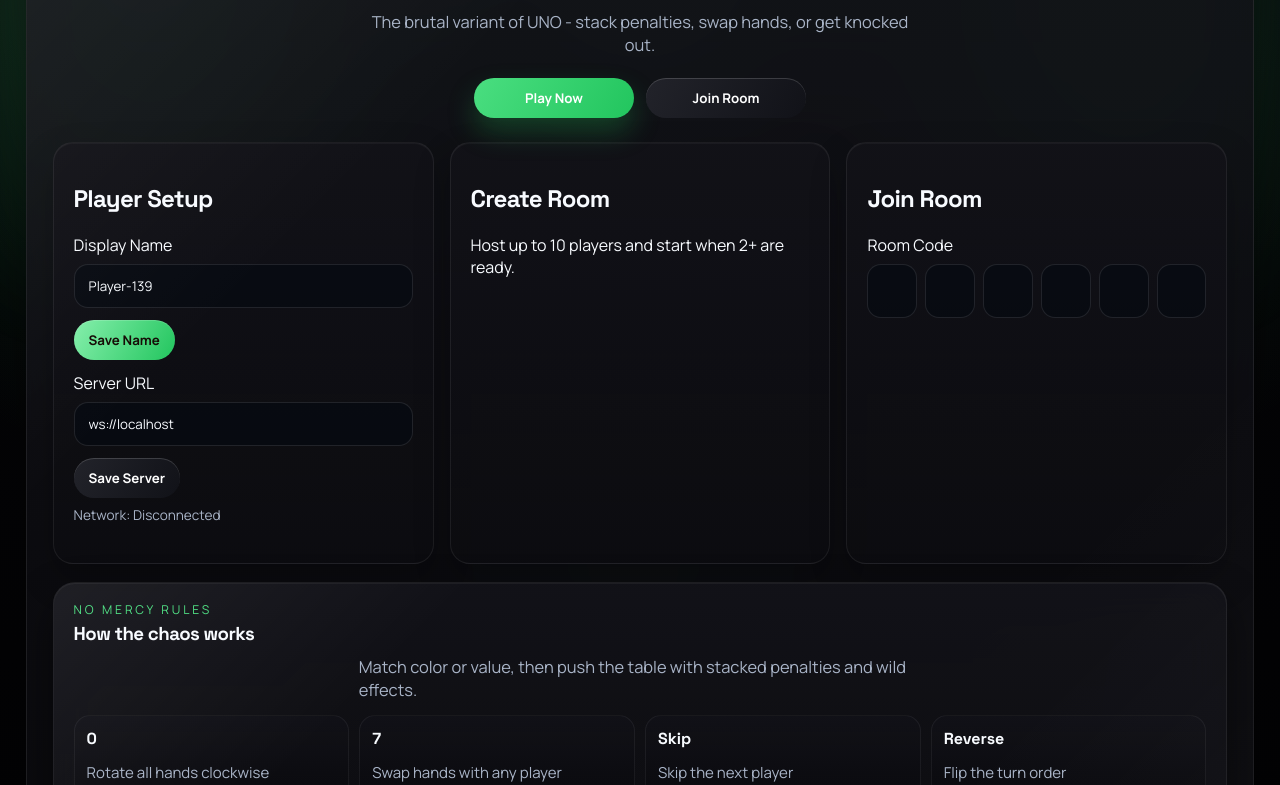
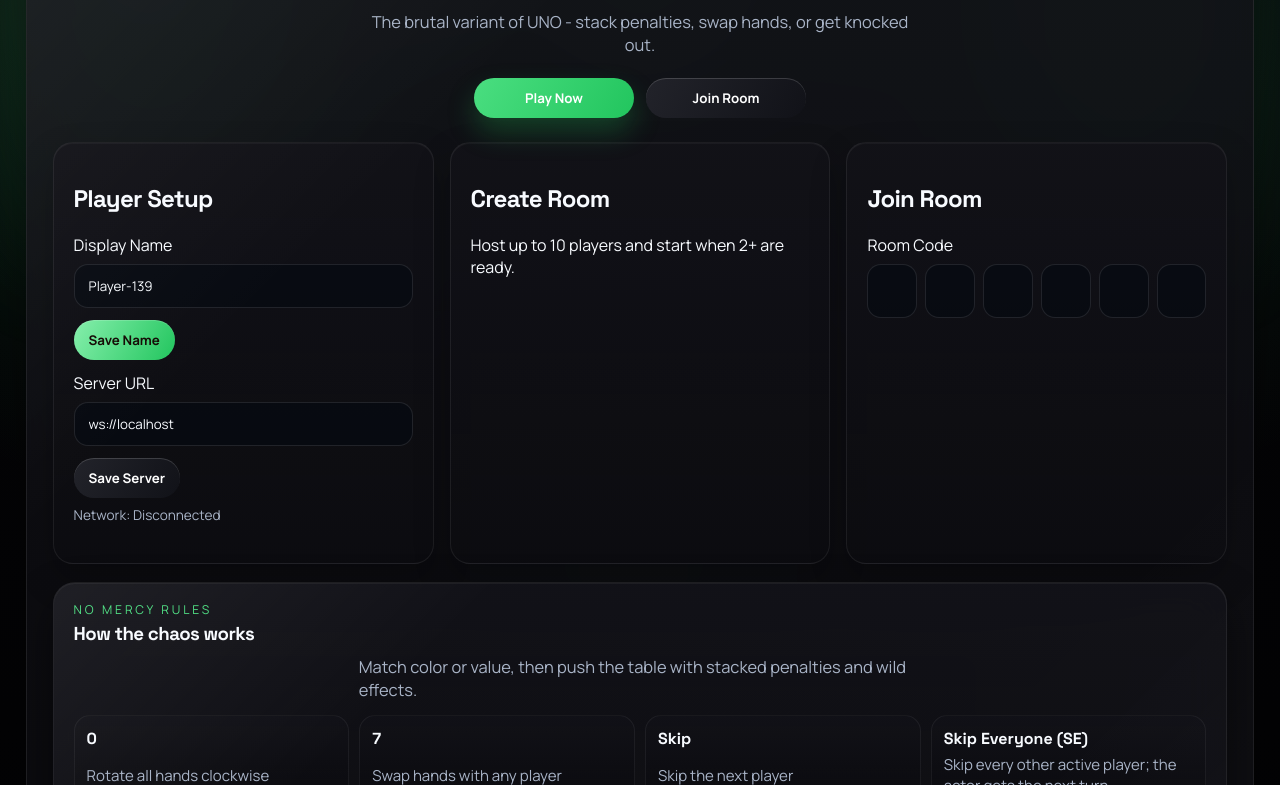
Before and after one commit to dxinschool/Uno-Yes-Mercy, a website: page index.html in a window 1280 px wide. Shown: the part 167-952 px from the top of the page. Drawn offline with nearby package versions, Linux system fonts and the light colour scheme.

Commit message:
Add 'Skip Everyone (SE)' rule to homepage

```diff
--- a/index.html
+++ b/index.html
@@ -77,6 +77,7 @@
             <article><strong>0</strong><span>Rotate all hands clockwise</span></article>
             <article><strong>7</strong><span>Swap hands with any player</span></article>
             <article><strong>Skip</strong><span>Skip the next player</span></article>
+            <article><strong>Skip Everyone (SE)</strong><span>Skip every other active player; the actor gets the next turn</span></article>
             <article><strong>Reverse</strong><span>Flip the turn order</span></article>
             <article><strong>+2 / +4 / +6 / +10</strong><span>Force stacking pressure by equal or higher draw value</span></article>
             <article><strong>Discard All</strong><span>Discard every card in your hand that matches the played card color</span></article>
```
